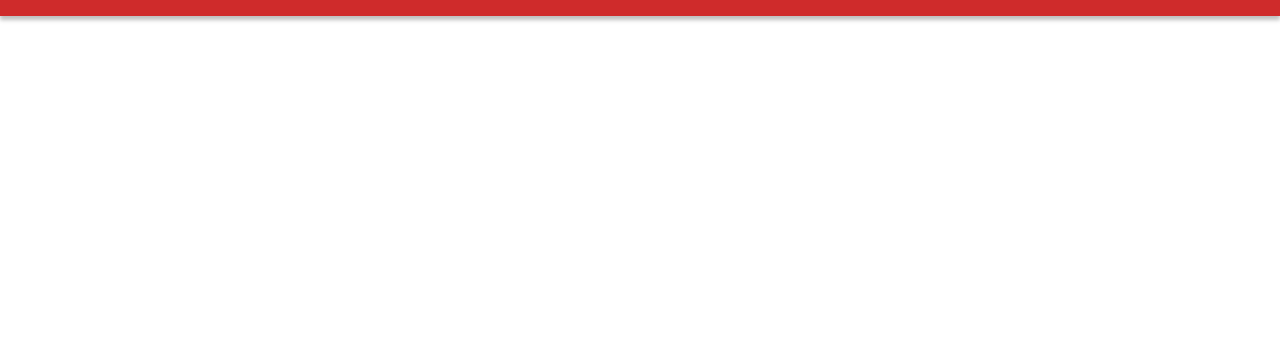
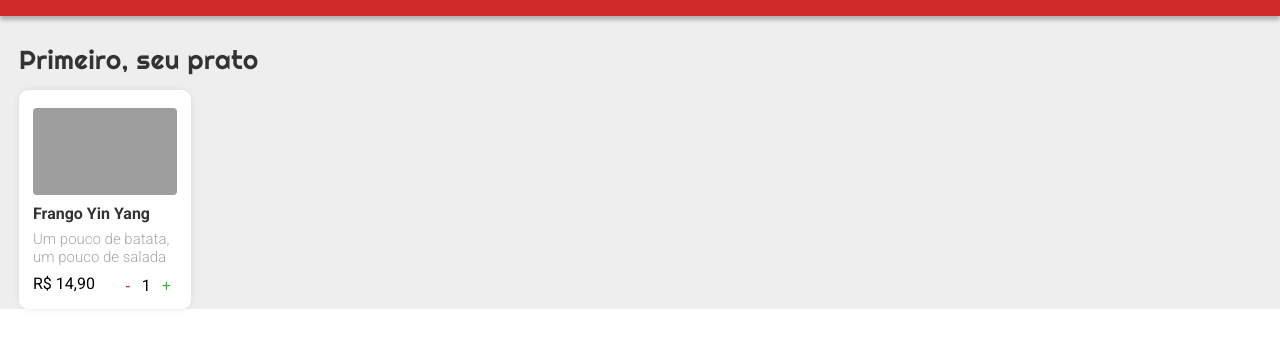
Before and after one commit to iurimp91/foodcamp-react, a React app: page / in a window 1280 px wide. Shown: the part 76-424 px from the top of the page. Built offline with nearby package versions, Linux system fonts and the light colour scheme; grey boxes are pictures that could not be loaded.

Commit message:
Implementado layout de uma opção

```diff
--- a/public/css/estilos.css
+++ b/public/css/estilos.css
@@ -4,6 +4,8 @@ header {
     background-color: #CF2B2B;
     box-shadow: 0 4px 4px 0 rgba(0, 0, 0, 0.25);
     position: fixed;
+    top: 0;
+    left: 0;
 }
 
 header h1 {
@@ -20,3 +22,75 @@ header span {
     color: white;
     padding-left: 21px;
 }
+
+.conteudo {
+    margin-top: 92px;
+    background-color: #EEEEEE;
+}
+
+.titulo-menu {
+    padding-top: 31px;
+    padding-left: 19px;
+    font-family: Righteous;
+    font-size: 26px;
+    color: #333333;
+    letter-spacing: 0.018em;
+}
+
+.menu-opcoes {
+    margin-top: 17px;
+    padding-left: 19px;
+}
+
+.opcao {
+    width: 172px;
+    padding: 18px 14px 13px 14px;
+    background-color: #FFFFFF;
+    border-radius: 9px;
+    box-shadow: 0 0 10px -4px rgba(0, 0, 0, 0.25);
+    font-family: Roboto;
+}
+
+.opcao img {
+    width: 144px;
+    height: 87px;
+    border-radius: 4px;
+}
+
+.titulo-opcao {
+    font-weight: 700;
+    font-size: 16px;
+    margin: 8px 0;
+    color: #333333;
+}
+
+.texto-opcao {
+    font-weight: 300;
+    font-size: 15px;
+    color: #A6A6A6;
+    line-height: 18px;
+}
+
+.preco-contador {
+    margin-top: 10px;
+    display: flex;
+    justify-content: space-between;
+    font-size: 16px;
+    color: #000000;
+}
+
+.preco-contador button {
+    border: none;
+    background-color: transparent;
+    font-size: 16px;
+}
+
+.subtrair {
+    color: #CF2B2B;
+    margin-right: 5px;
+}
+
+.adicionar {
+    color: #32B72F;
+    margin-left: 5px;
+}
--- a/src/components/Topo.js
+++ b/src/components/Topo.js
@@ -1,10 +1,8 @@
 export default function Topo() {
     return (
-        <>
-            <header>
-                <h1>FoodCamp</h1>
-                <span>Sua comida em 6 minutos</span>
-            </header>
-        </>
+        <header>
+            <h1>FoodCamp</h1>
+            <span>Sua comida em 6 minutos</span>
+        </header>
     );
 }
--- a/src/index.js
+++ b/src/index.js
@@ -4,7 +4,27 @@ import Topo from "./components/Topo";
 
 function App() {
     return (
-        <Topo />
+        <>
+            <Topo />
+            <div className="conteudo">
+                <h1 className="titulo-menu">Primeiro, seu prato</h1>
+                <ul className="menu-opcoes">
+                    <li className="opcao">
+                        <img src="https://http2.mlstatic.com/D_NQ_NP_620438-MLB29512328329_022019-O.jpg" alt="frango" />
+                        <h1 className="titulo-opcao">Frango Yin Yang</h1>
+                        <span className="texto-opcao">Um pouco de batata, um pouco de salada</span>
+                        <div className="preco-contador">
+                            <span className="preco-opcao">R$ 14,90</span>
+                            <span>
+                                <button className="subtrair">-</button>
+                                1
+                                <button className="adicionar">+</button>
+                            </span>
+                        </div>
+                    </li>
+                </ul>
+            </div>
+        </>
     );
 }
 
```
Also changed, not shown: public/assets/agua-de-coco.jpg (added), public/assets/arroz-feijao.jpg (added), public/assets/cervejas.jpg (added), public/assets/coquinha_gelada.png (added), public/assets/frango_yin_yang.png (added), public/assets/petit-gateau.jpg (added), public/assets/podrao.jpg (added), public/assets/pudim.png (added), public/assets/sorvete.jpg (added), src/components/Conteudo.js (added).
